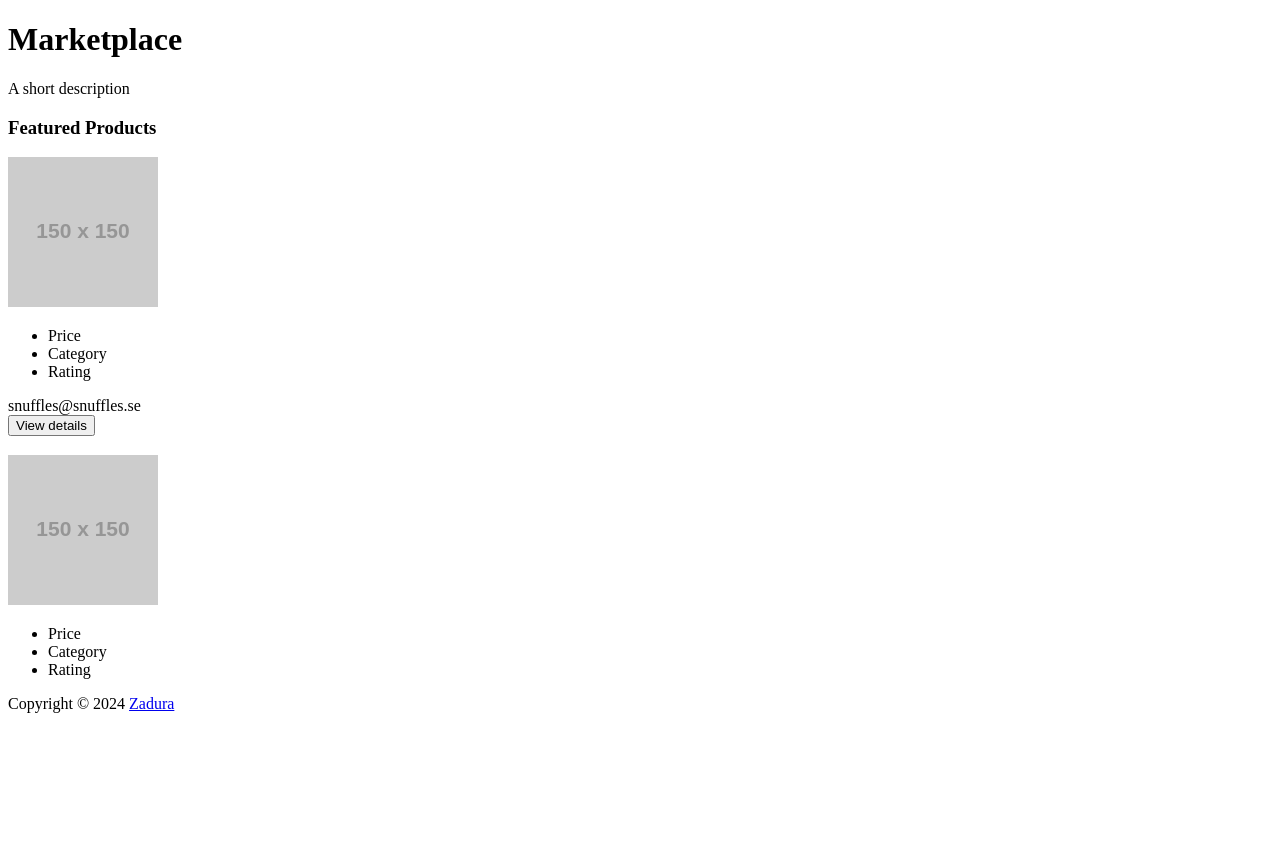
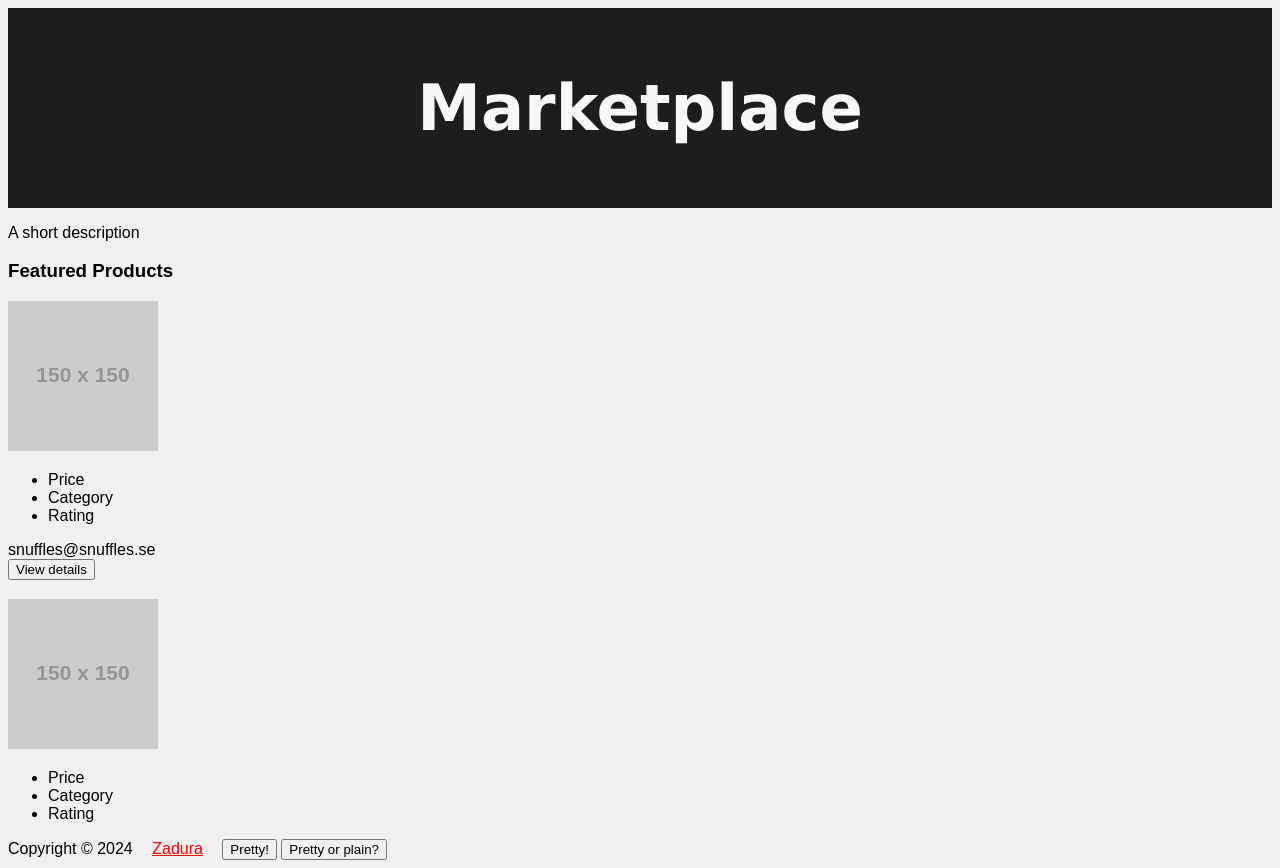
Before and after one commit to ElizaZadura/html-css-ws-lexicon, a plain HTML site: page marketplace.html in a window 1280 px wide. Before the commit the page ends 800 px from the top, so only its background shows below. Drawn offline with nearby package versions, Linux system fonts and the light colour scheme; placeholder pictures from the web are drawn by us.

Commit message:
added a button to swap style sheets

```diff
--- a/css/new-style.css
+++ b/css/new-style.css
@@ -1,27 +1,16 @@
 body {
-    font-family: 'Arial', Times, serif;
-    background-color: rgb(230, 185, 185);
-}
-header {
-    background-color: rgb(29, 29, 29);
-    padding: 20px;
-    color: rgb(248, 248, 248);
-    text-align: center;
-    font-family: 'Lucida Sans', 'Lucida Sans Regular', 'Lucida Grande', 'Lucida Sans Unicode', Geneva, Verdana, sans-serif;
-    font-size: 32px;
+  font-family: "Arial", Times, serif;
 }
 
-.nav1 {
-    background-color: rgb(206, 206, 206);
-    padding: 10px;
-    text-align: center;
+button {
+  background-color: #4caf50;
+  border: none;
+  color: white;
+  padding: 15px 32px;
+  text-align: center;
+  text-decoration: none;
+  display: inline-block;
+  font-size: 16px;
+  margin: 4px 2px;
+  cursor: pointer;
 }
-
-a {
-    color: white;
-    margin: 15px;
-}
-
-#footer-link{
-    color: red;
-}
--- a/marketplace.html
+++ b/marketplace.html
@@ -4,7 +4,8 @@
     <meta charset="UTF-8" />
     <meta name="viewport" content="width=device-width, initial-scale=1.0" />
     <title>Marketplace</title>
-    <!--     <script src="https://code.jquery.com/jquery-3.6.0.min.js"></script> -->
+    <script src="https://code.jquery.com/jquery-3.6.0.min.js"></script>
+    <link id="style" rel="stylesheet" href="css/style.css" />
   </head>
   <body>
     <header>
@@ -41,13 +42,39 @@
     <footer>
       Copyright &copy; 2024
       <a id="footer-link" href="https://zadura.se">Zadura</a>
+      <button type="button" class="reg-btn" onclick="swapStyleSheet(sheet);">
+        Pretty!
+      </button>
+      <button
+        type="button"
+        class="btn btn-success"
+        onclick="swapStyleSheet(sheet)"
+      >
+        Pretty or plain?
+      </button>
     </footer>
     <script>
+      var sheet = "css/new-style.css";
       var title = document.title;
       document.querySelector("h1").innerHTML = title;
-      /* var description =
-        "Browse my marketplace! There are always new items to buy!";
-      document.querySelector("p").innerHTML = description; */
+
+      function swapStyleSheet() {
+        try {
+          const linkElement = document.getElementById("style");
+          if (linkElement) {
+            const currentHref = linkElement.getAttribute("href");
+            if (currentHref === "css/style.css") {
+              linkElement.setAttribute("href", "css/new-style.css");
+            } else {
+              linkElement.setAttribute("href", "css/style.css");
+            }
+          } else {
+            console.error("The link element with id 'style' was not found.");
+          }
+        } catch (error) {
+          console.error("An error occurred while swapping stylesheets:", error);
+        }
+      }
     </script>
   </body>
 </html>
```
